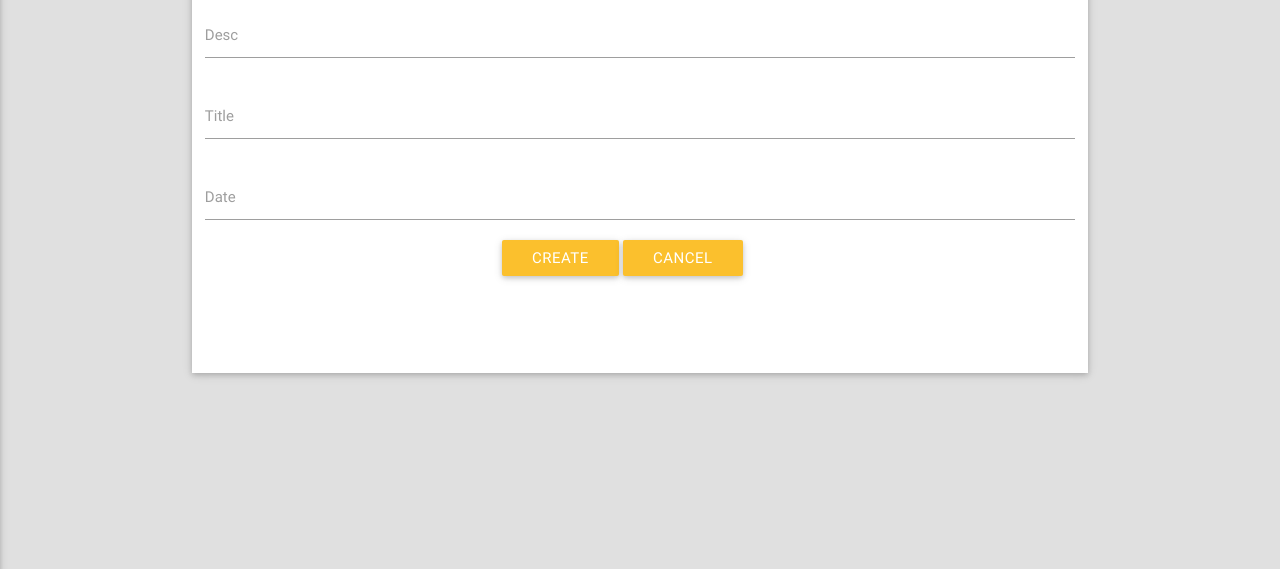
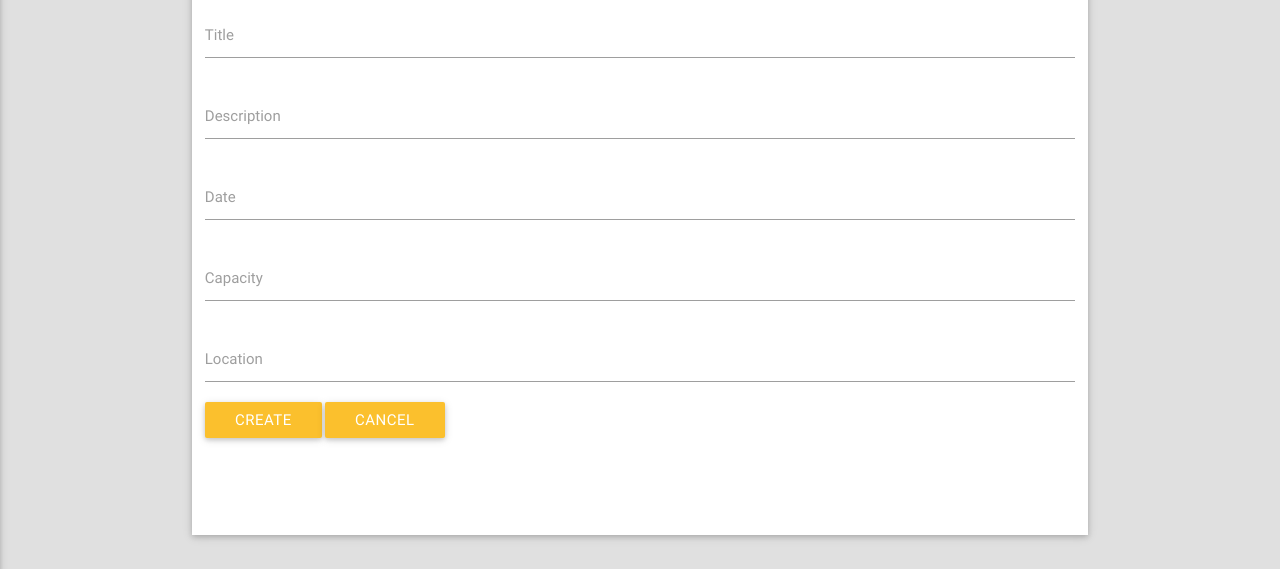
Before and after one commit to dsai96/Vhacks, a plain HTML site: page Web1/createStep.html in a window 1280 px wide. Shown: the part 231-800 px from the top of the page. Drawn offline with nearby package versions, Linux system fonts and the light colour scheme; some packages are replaced by stand-ins of ours.

Commit message:
create form

```diff
--- a/Web1/createStep.html
+++ b/Web1/createStep.html
@@ -13,6 +13,8 @@
   <link href="css/style.css" type="text/css" rel="stylesheet" media="screen,projection"/>
   <script type="text/javascript" src="qr/qrcode.js"></script>
   <script src="https://www.gstatic.com/firebasejs/4.11.0/firebase.js"></script>
+
+
 	<script>
 	  // Initialize Firebase
 	  var config = {
@@ -47,26 +49,33 @@
       		</div>
       		<!--eliminate any thing between the comment tags to remove the text fields-->
 
-      		<!---->
-      		<div class="input-field col s12">
-			  <input id="qlabel" type="text" class="validate">
-			  <label for="qlabel">Desc</label>
-          	</div>
-        	<!---->
-
         	<!---->
           <div class="input-field col s12">
 			  <input id="title" type="text" class="validate">
 			  <label for="title">Title</label>
           </div>
 
+          <!---->
           <div class="input-field col s12">
-			  <input id="qr" type="text" class="validate">
+        <input id="qlabel" type="text" class="validate">
+        <label for="qlabel">Description</label>
+            </div>
+          <!---->
+
+          <div class="input-field col s12">
+			  <input id="date" type="text" class="validate">
 			  <label for="qr">Date</label>
           </div>
 
-          <div class="col s4" id="qrcode"></div>
+          <div class="input-field col s12">
+        <input id="capacity" type="text" class="validate">
+        <label for="title">Capacity</label>
+          </div>
 
+          <div class="input-field col s12">
+        <input id="location" type="text" class="validate">
+        <label for="title">Location</label>
+          </div>
 
 		<br>
 		<div class="col s4">
@@ -125,7 +134,9 @@
 	function save(){
 		var title = $('#title').val();
 		var desc = $('#qlabel').val();
-		var date = $('#qr').val();
+		var date = $('#date').val();
+    var capacity = $('#capacity').val();
+    var capacity = $('#location').val();
 
 		var project = {
 			'title':title,
@@ -135,8 +146,13 @@
 
 		var postRef = firebase.database().ref('project').push();
 		postRef.set(project);
-	}
+
+  }
+
   </script>
+
+  <script src="https://maps.googleapis.com/maps/api/js?key=AIzaSyDaj5FRwl_pq4VaeCU7OzSpxDpGwHC7b1M&libraries=places&callback=initMap"
+      async defer></script>
 
   </body>
 </html>
```
